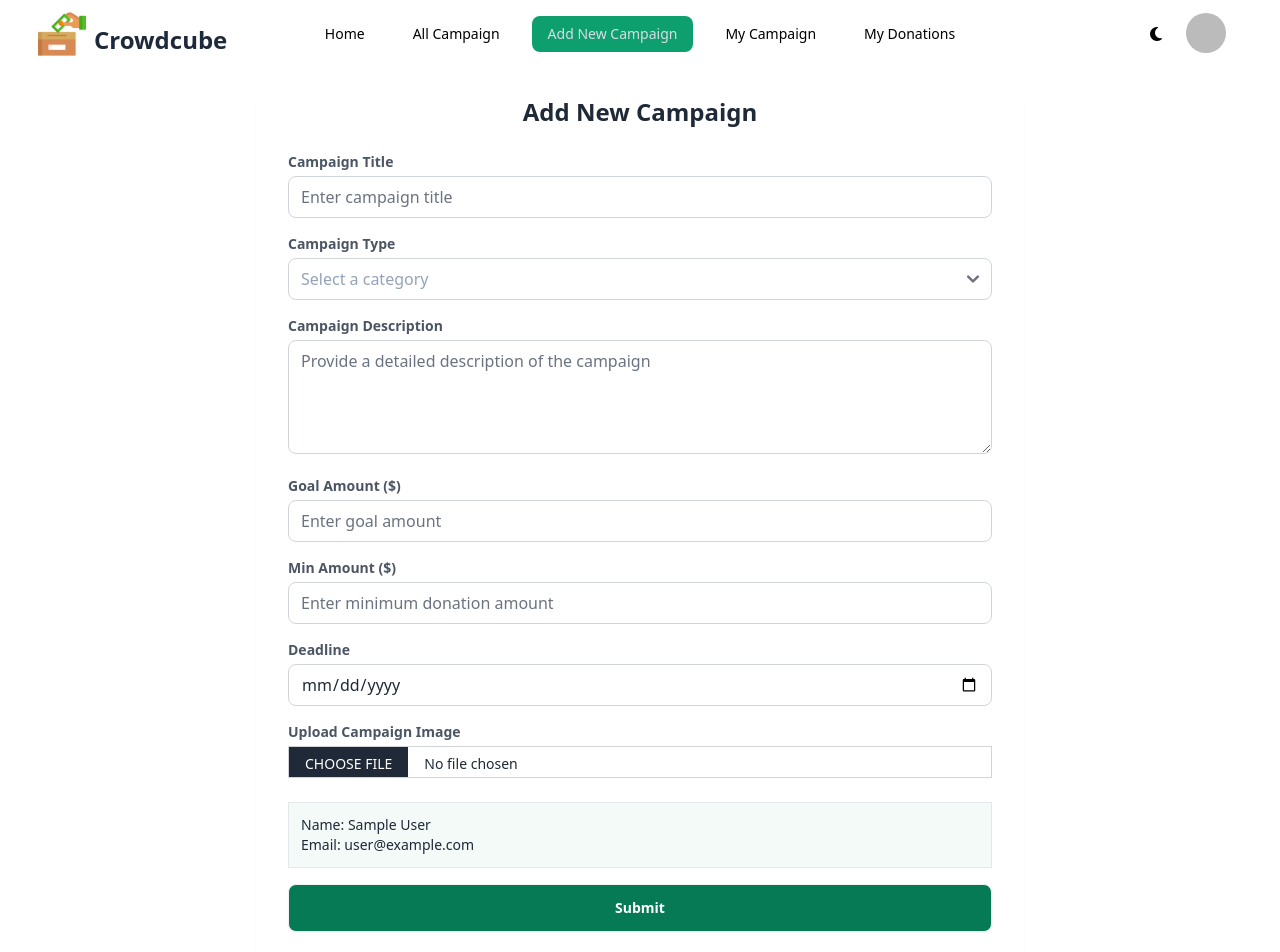
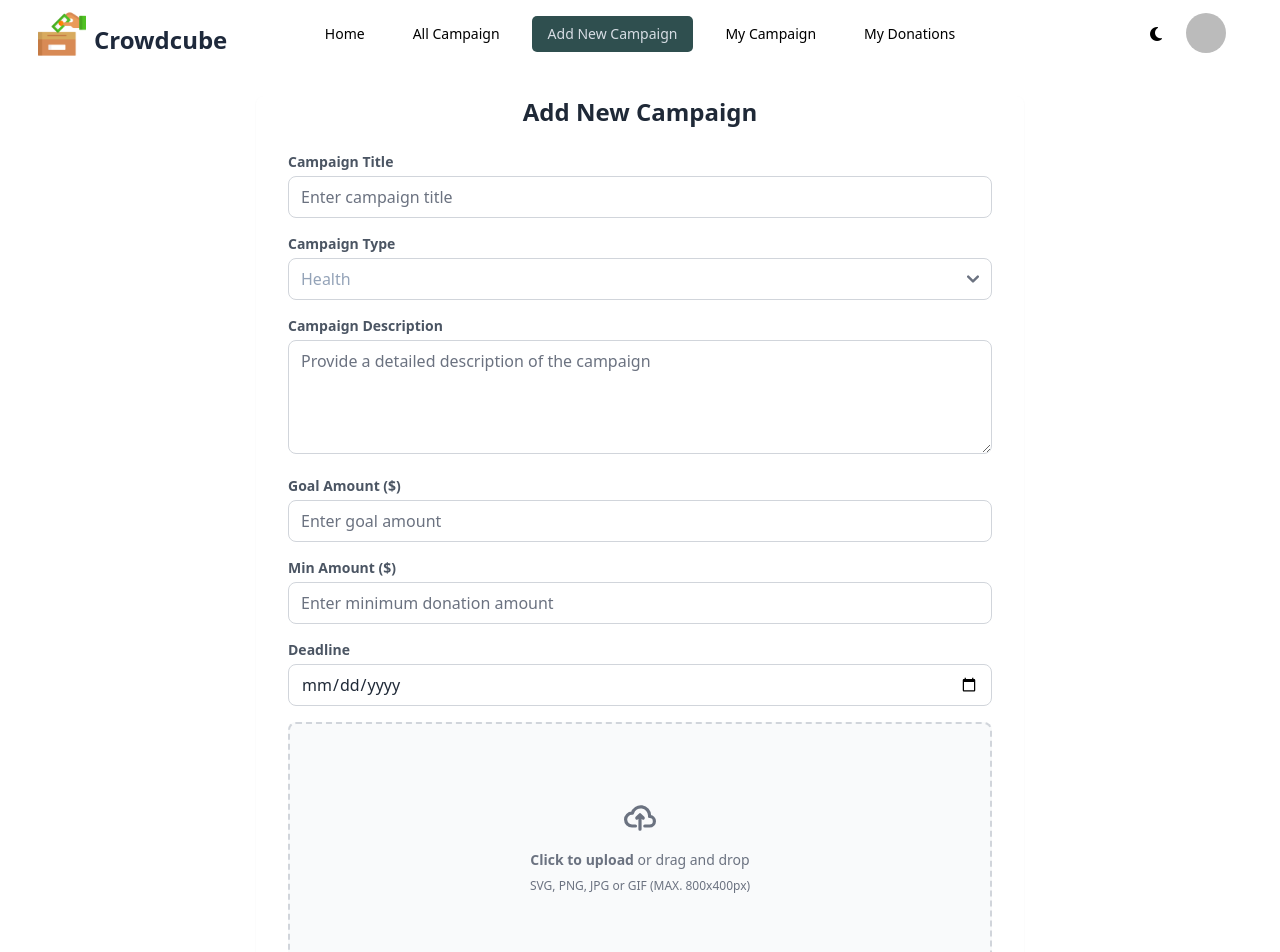
Before and after one commit to devmilon923/Crowdcube-Fontend, a React (Vite) app: page /campaign/add in a window 1280 px wide. Shown: the top 952 px of the page. Built offline with nearby package versions, Linux system fonts and the light colour scheme; no server answers; sample sign-in values are in the browser's storage.

Commit message:
add file upload system in registation

```diff
--- a/src/components/Navbar.jsx
+++ b/src/components/Navbar.jsx
@@ -135,7 +135,7 @@
               role="button"
               className="btn px-0 btn-ghost lg:hidden"
             >
-              <i class="fa-solid fa-bars text-xl text-slate-800 dark:text-white"></i>
+              <i className="fa-solid fa-bars text-xl text-slate-800 dark:text-white"></i>
             </div>
             <ul
               tabIndex={0}
--- a/src/index.css
+++ b/src/index.css
@@ -5,5 +5,7 @@
   overflow-y: scroll;
 }
 .active {
-  background-color: #0e9f6e !important;
+  background-color: #2f4f4f !important; /* Your preferred color */
+  color: #fff;
+  border-radius: 5px;
 }
--- a/src/pages/AddNewCampaign.jsx
+++ b/src/pages/AddNewCampaign.jsx
@@ -1,4 +1,4 @@
-import { Spinner } from "flowbite-react";
+import { FileInput, Label, Spinner } from "flowbite-react";
 import React, { useContext, useEffect, useState } from "react";
 import toast from "react-hot-toast";
 import { useLocation } from "react-router-dom";
@@ -41,7 +41,10 @@
       setloader(false);
       return toast.error("Minimum donation amount to high");
     }
-    if (photo.length === 0) return setloader(false);
+    if (photo.length === 0) {
+      toast.error("Image is required");
+      return setloader(false);
+    }
     const data = new FormData();
     data.append("file", photo[0]);
     data.append("upload_preset", "crowdcube");
@@ -119,7 +122,7 @@
               name="campaign_type"
               className="w-full border border-gray-300 rounded-lg py-2 px-3 text-slate-400 dark:bg-slate-900 dark:border-slate-700 focus:outline-none dark:text-slate-400 focus:ring-2 focus:ring-green-500"
             >
-              <option defaultValue="" disabled selected>
+              <option defaultValue="" disabled>
                 Select a category
               </option>
               <option>Health</option>
@@ -182,16 +185,38 @@
           </div>
           {/* Image Upload */}
           <div className="mb-6">
-            <label className="block text-sm font-semibold text-gray-600 mb-1 dark:text-slate-400">
-              Upload Campaign Image
-            </label>
-            <input
-              type="file"
-              name="photo"
-              required
-              className="w-full dark:text-slate-400 text-gray-800 dark:bg-slate-900 dark:border-slate-700 file-input file-input-sm rounded-none file-input-bordered"
-              accept="image/*"
-            />
+            <div className="flex w-full items-center justify-center">
+              <Label
+                htmlFor="dropzone-file"
+                className="flex h-64 w-full cursor-pointer flex-col items-center justify-center rounded-lg border-2 border-dashed border-gray-300 bg-gray-50 hover:bg-gray-100 dark:border-gray-600 dark:bg-gray-700 dark:hover:border-gray-500 dark:hover:bg-gray-600"
+              >
+                <div className="flex flex-col items-center justify-center pb-6 pt-5">
+                  <svg
+                    className="mb-4 h-8 w-8 text-gray-500 dark:text-gray-400"
+                    aria-hidden="true"
+                    xmlns="http://www.w3.org/2000/svg"
+                    fill="none"
+                    viewBox="0 0 20 16"
+                  >
+                    <path
+                      stroke="currentColor"
+                      strokeLinecap="round"
+                      strokeLinejoin="round"
+                      strokeWidth="2"
+                      d="M13 13h3a3 3 0 0 0 0-6h-.025A5.56 5.56 0 0 0 16 6.5 5.5 5.5 0 0 0 5.207 5.021C5.137 5.017 5.071 5 5 5a4 4 0 0 0 0 8h2.167M10 15V6m0 0L8 8m2-2 2 2"
+                    />
+                  </svg>
+                  <p className="mb-2 text-sm text-gray-500 dark:text-gray-400">
+                    <span className="font-semibold">Click to upload</span> or
+                    drag and drop
+                  </p>
+                  <p className="text-xs text-gray-500 dark:text-gray-400">
+                    SVG, PNG, JPG or GIF (MAX. 800x400px)
+                  </p>
+                </div>
+                <FileInput id="dropzone-file" name="photo" className="hidden" />
+              </Label>
+            </div>
           </div>
           <div className="p-3 bg-green-50 dark:bg-slate-900 dark:border-slate-700 dark:text-slate-400 border my-4">
             <p className="text-sm">Name: {user?.displayName}</p>
--- a/src/pages/auth/Register.jsx
+++ b/src/pages/auth/Register.jsx
@@ -1,4 +1,4 @@
-import { Spinner } from "flowbite-react";
+import { FileInput, Label, Spinner } from "flowbite-react";
 import React, { useContext, useEffect, useState } from "react";
 import toast from "react-hot-toast";
 import { NavLink } from "react-router-dom";
@@ -11,13 +11,34 @@
   useEffect(() => {
     document.title = "Register | Crowdcube";
   }, []);
-  const handleRegister = (e) => {
+  const handleRegister = async (e) => {
     setloader(true);
     e.preventDefault();
+    const file = e.target.file.files;
+
+    if (e.target.file.files.length <= 0) {
+      setloader(false);
+
+      return toast.error("Image file is require");
+    }
+    const data = new FormData();
+    data.append("file", file[0]);
+    data.append("upload_preset", "crowdcube");
+    data.append("cloud_name", "dotcx4o6h");
+    const response = await fetch(
+      "https://api.cloudinary.com/v1_1/dotcx4o6h/image/upload",
+      {
+        method: "POST",
+        body: data,
+      }
+    );
+    const photourl = await response.json();
+
     const name = e.target.name.value;
-    const url = e.target.url.value;
+    const url = photourl.url;
     const email = e.target.email.value;
     const password = e.target.password.value;
+
     epcreate(email, password)
       .then(() => {
         update({ displayName: name, photoURL: url })
@@ -70,20 +91,6 @@
               required
             />
           </div>
-
-          {/* Photo URL Input */}
-          <div className="form-control mb-4">
-            <label className="label">
-              <span className="label-text dark:text-slate-400">Photo URL</span>
-            </label>
-            <input
-              type="url"
-              name="url"
-              placeholder="Enter photo URL"
-              className="input input-bordered dark:bg-slate-800 dark:text-slate-400 w-full"
-            />
-          </div>
-
           {/* Password Input */}
           <div className="form-control mb-4">
             <label className="label">
@@ -96,6 +103,41 @@
               className="input input-bordered dark:bg-slate-800 dark:text-slate-400 w-full"
               required
             />
+          </div>
+          {/* Photo URL Input */}
+          <div className="form-control mb-4">
+            <div className="flex w-full items-center justify-center">
+              <Label
+                htmlFor="dropzone-file"
+                className="flex h-64 w-full cursor-pointer flex-col items-center justify-center rounded-lg border-2 border-dashed border-gray-300 bg-gray-50 hover:bg-gray-100 dark:border-gray-600 dark:bg-gray-700 dark:hover:border-gray-500 dark:hover:bg-gray-600"
+              >
+                <div className="flex flex-col items-center justify-center pb-6 pt-5">
+                  <svg
+                    className="mb-4 h-8 w-8 text-gray-500 dark:text-gray-400"
+                    aria-hidden="true"
+                    xmlns="http://www.w3.org/2000/svg"
+                    fill="none"
+                    viewBox="0 0 20 16"
+                  >
+                    <path
+                      stroke="currentColor"
+                      strokeLinecap="round"
+                      strokeLinejoin="round"
+                      strokeWidth="2"
+                      d="M13 13h3a3 3 0 0 0 0-6h-.025A5.56 5.56 0 0 0 16 6.5 5.5 5.5 0 0 0 5.207 5.021C5.137 5.017 5.071 5 5 5a4 4 0 0 0 0 8h2.167M10 15V6m0 0L8 8m2-2 2 2"
+                    />
+                  </svg>
+                  <p className="mb-2 text-sm text-gray-500 dark:text-gray-400">
+                    <span className="font-semibold">Click to upload</span> or
+                    drag and drop
+                  </p>
+                  <p className="text-xs text-gray-500 dark:text-gray-400">
+                    SVG, PNG, JPG or GIF (MAX. 800x400px)
+                  </p>
+                </div>
+                <FileInput id="dropzone-file" name="file" className="hidden" />
+              </Label>
+            </div>
           </div>
 
           {/* Register Button */}
--- a/src/routes/Routes.jsx
+++ b/src/routes/Routes.jsx
@@ -27,8 +27,8 @@
       },
       {
         path: "/campaign/all",
+        element: <AllCampaign />,
         loader: () => fetch(`${import.meta.env.VITE_apiUrl}/campaign/all`),
-        element: <AllCampaign />,
       },
 
       {
@@ -99,5 +99,4 @@
     path: "*",
     element: <NotFound404 />,
   },
-
 ]);
```
